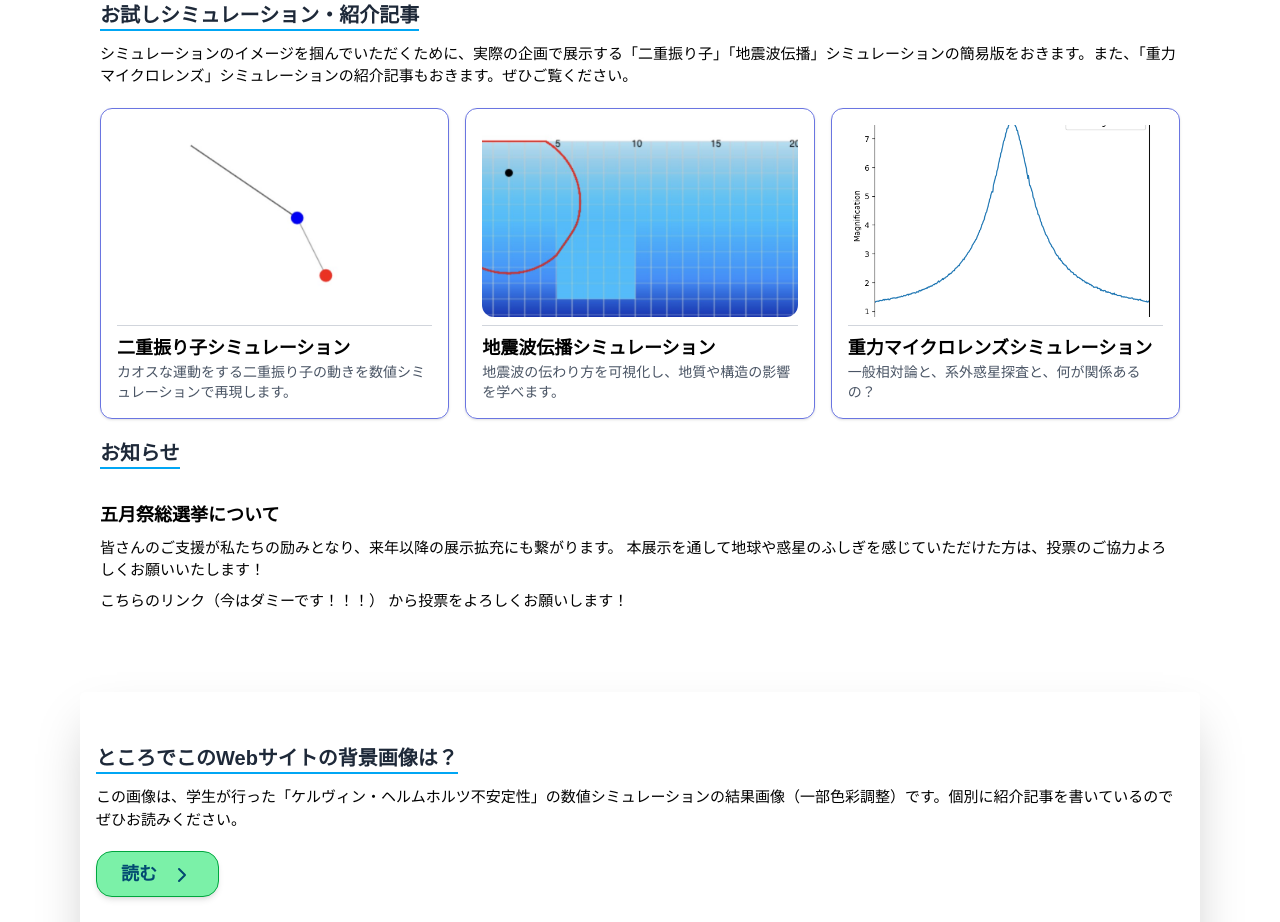
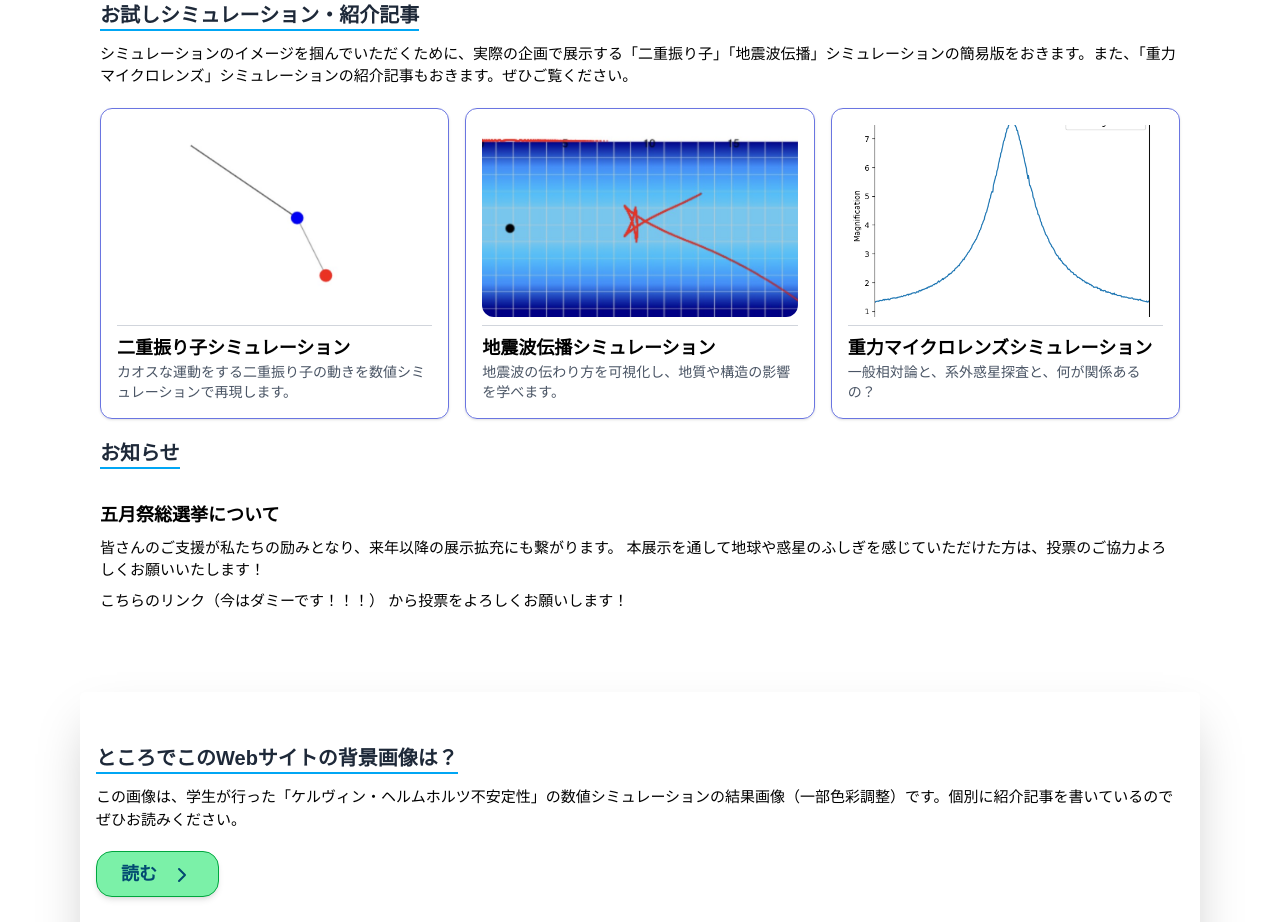
Before and after one commit to chiwaku-wakwak/chiwaku-simulation, a Next.js app: page / in a window 1280 px wide. Shown: the part 1100-2022 px from the top of the page. Built offline with nearby package versions, Linux system fonts and the light colour scheme.

Commit message:
improve image

```diff
--- a/src/app/page.tsx
+++ b/src/app/page.tsx
@@ -129,7 +129,7 @@ export default function Home() {
           <Link href="/seismic" className="h-full">
             <div className="border-[0.5px] border-[#6a75e1] h-full flex flex-col rounded-xl p-4 shadow-sm hover:bg-gray-50 transition">
               <Image
-                src="/seismic.jpg"
+                src="/seismic_sim.jpg"
                 alt="地震波伝播シミュレーション"
                 width={500}
                 height={400}
```
Also changed, not shown: public/seismic.jpg (deleted), public/seismic_sim.jpg (added).
